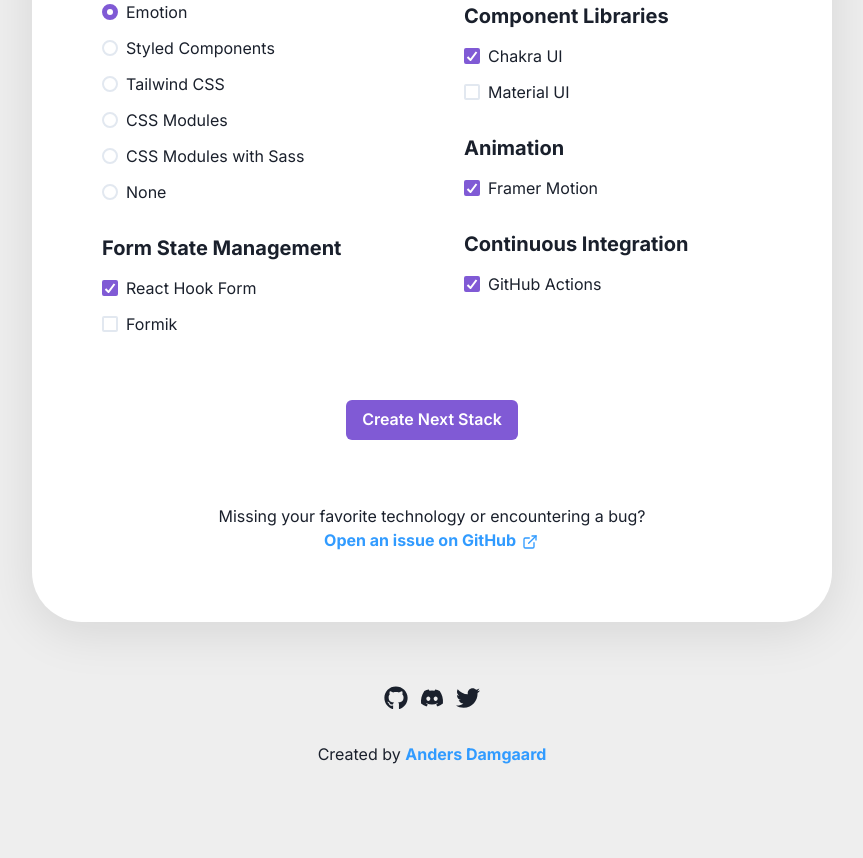
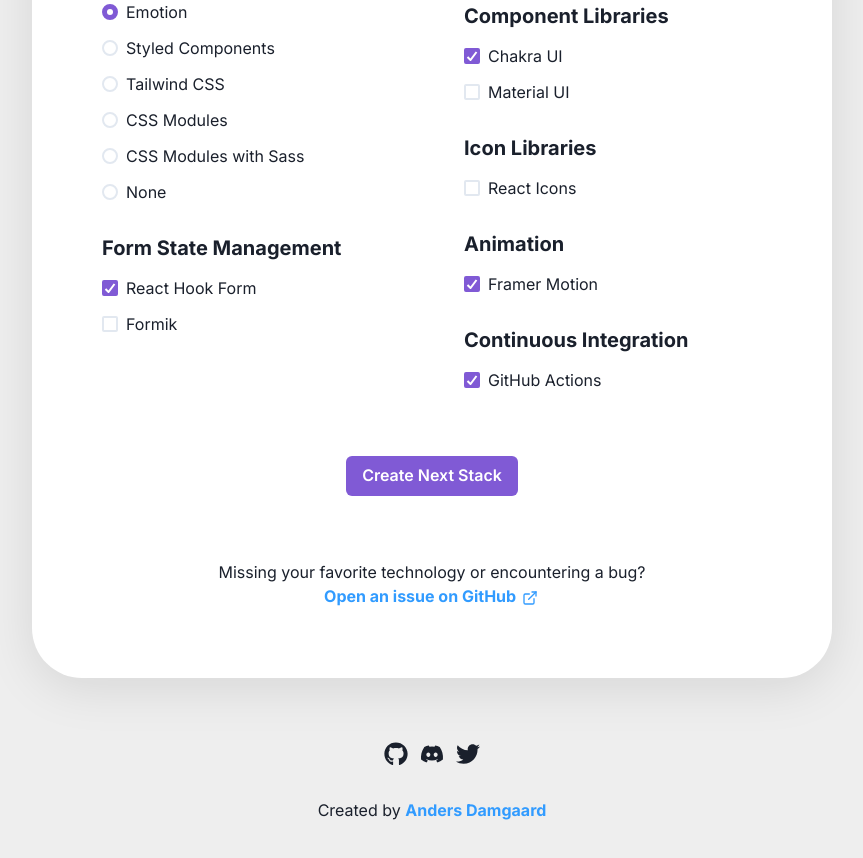
Before and after one commit to akd-io/create-next-stack-website, a Next.js app: page / in a window 1280 px wide. Shown: the part 920-1778 px from the top of the page, without its empty margins (208-1071 px from the left). Before the commit the page ends 1750 px from the top, so only its background shows below. Built offline with nearby package versions, Linux system fonts and the light colour scheme.

Commit message:
Support CNS v0.2.1

```diff
--- a/package.json
+++ b/package.json
@@ -7,6 +7,7 @@
     "build": "next build",
     "start": "next start",
     "lint": "next lint",
+    "check-types": "tsc --noEmit",
     "format": "prettier --write --ignore-path=.gitignore .",
     "format:check": "prettier --check --ignore-path=.gitignore .",
     "prepare": "husky install"
--- a/templates/LandingPage/components/TechnologiesForm.tsx
+++ b/templates/LandingPage/components/TechnologiesForm.tsx
@@ -38,6 +38,7 @@ type OptionKey =
   | "prettier"
   | "chakra"
   | "materialUi"
+  | "reactIcons"
   | "framerMotion"
   | "githubActions"
   | "formattingPreCommitHook"
@@ -81,6 +82,7 @@ const options = {
   prettier: { key: "prettier", value: "prettier", label: "Prettier" },
   chakra: { key: "chakra", value: "chakra", label: "Chakra UI" },
   materialUi: { key: "materialUi", value: "material-ui", label: "Material UI" },
+  reactIcons: { key: "reactIcons", value: "react-icons", label: "React Icons" },
   framerMotion: {
     key: "framerMotion",
     value: "framer-motion",
@@ -131,6 +133,7 @@ const componentLibraryOptionKeys = [
   optionKeys.chakra,
   optionKeys.materialUi,
 ] satisfies OptionKey[]
+const iconLibraryOptionKeys = [optionKeys.reactIcons] satisfies OptionKey[]
 const animationOptionKeys = [optionKeys.framerMotion] satisfies OptionKey[]
 const continuousIntegrationOptionKeys = [
   optionKeys.githubActions,
@@ -142,6 +145,7 @@ type Styling = (typeof stylingOptionKeys)[number]
 type FormStateManagement = (typeof formStateManagementOptionKeys)[number]
 type Formatting = (typeof formattingOptionKeys)[number]
 type ComponentLibrary = (typeof componentLibraryOptionKeys)[number]
+type IconLibrary = (typeof iconLibraryOptionKeys)[number]
 type Animation = (typeof animationOptionKeys)[number]
 type ContinuousIntegration = (typeof continuousIntegrationOptionKeys)[number]
 type TechnologiesFormData = {
@@ -151,6 +155,7 @@ type TechnologiesFormData = {
   formStateManagement: FormStateManagement[]
   formatting: Formatting[]
   componentLibraries: ComponentLibrary[]
+  iconLibraries: IconLibrary[]
   animation: Animation[]
   continuousIntegration: ContinuousIntegration[]
 }
@@ -161,6 +166,7 @@ const defaultFormData: TechnologiesFormData = {
   formStateManagement: [optionKeys.reactHookForm],
   formatting: [optionKeys.prettier, optionKeys.formattingPreCommitHook],
   componentLibraries: [optionKeys.chakra],
+  iconLibraries: [],
   animation: [optionKeys.framerMotion],
   continuousIntegration: [optionKeys.githubActions],
 }
@@ -175,6 +181,7 @@ const categoryLabels = {
   formatting: "Formatting",
   linting: "Linting",
   componentLibraries: "Component Libraries",
+  iconLibraries: "Icon Libraries",
   animation: "Animation",
   continuousIntegration: "Continuous Integration",
 } as const
@@ -196,7 +203,7 @@ export const TechnologiesForm: React.FC = () => {
     formData
   ) => {
     const calculateCommand = (formData: TechnologiesFormData) => {
-      const args = ["npx", "create-next-stack@0.2.0"]
+      const args = ["npx", "create-next-stack@0.2.1"]
 
       args.push(`--package-manager=${options[formData.packageManager].value}`)
       args.push(`--styling=${options[formData.styling].value}`)
@@ -209,6 +216,7 @@ export const TechnologiesForm: React.FC = () => {
       pushArgs(formData.formStateManagement)
       pushArgs(formData.formatting)
       pushArgs(formData.componentLibraries)
+      pushArgs(formData.iconLibraries)
       pushArgs(formData.animation)
       pushArgs(formData.continuousIntegration)
 
@@ -228,6 +236,7 @@ export const TechnologiesForm: React.FC = () => {
       | "formStateManagement"
       | "formatting"
       | "componentLibraries"
+      | "iconLibraries"
       | "animation"
       | "continuousIntegration",
     optionKeys: Array<keyof typeof options>,
@@ -469,6 +478,16 @@ export const TechnologiesForm: React.FC = () => {
 
               <Flex direction="column" gap="4">
                 <Heading as="h3" size="md">
+                  {categoryLabels.iconLibraries}
+                </Heading>
+                {CheckboxesOfOptionKeys(
+                  formDataKeys.iconLibraries,
+                  iconLibraryOptionKeys
+                )}
+              </Flex>
+
+              <Flex direction="column" gap="4">
+                <Heading as="h3" size="md">
                   {categoryLabels.animation}
                 </Heading>
                 {CheckboxesOfOptionKeys(
```
